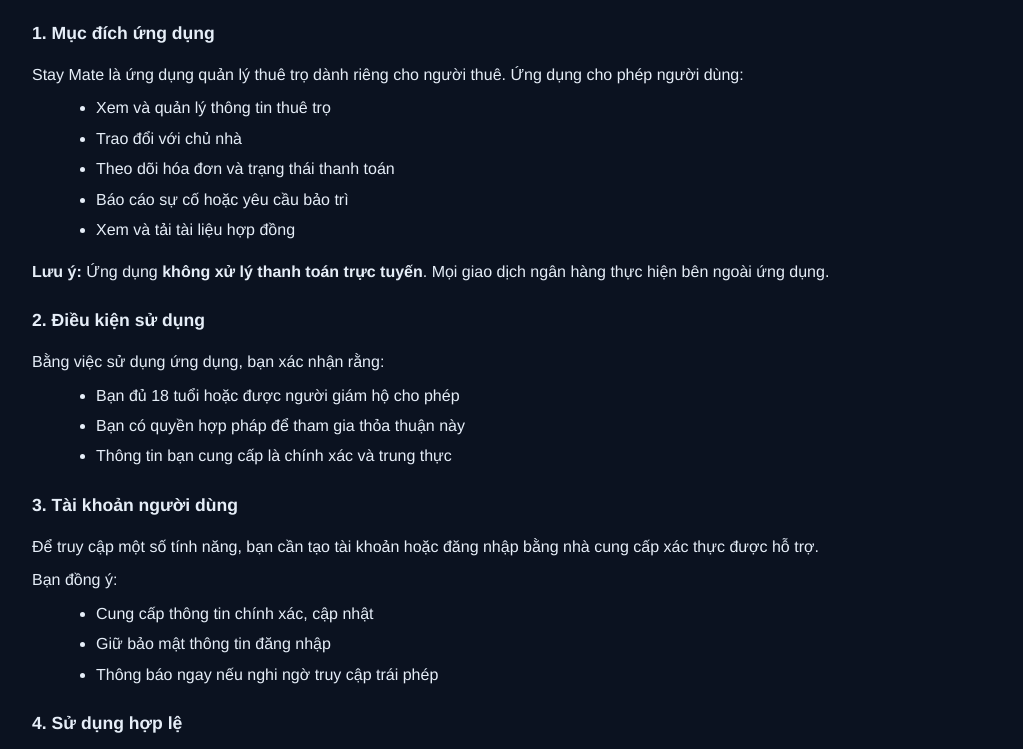
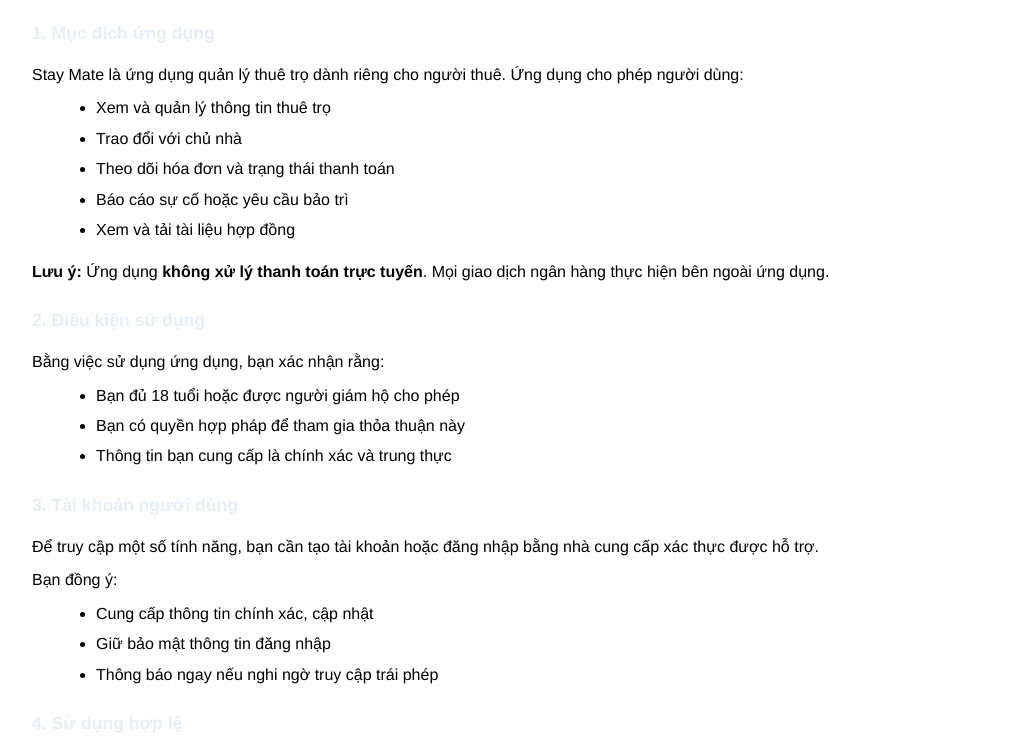
Before and after one commit to kh-thien/terms-of-service-staymate, a plain HTML site: page index.html in a window 1280 px wide. Shown: the part 103-852 px from the top of the page, without its empty margins (128-1151 px from the left). Drawn offline with Linux system fonts and the dark colour scheme.

Commit message:
Add styles for light and dark color schemes

```diff
--- a/index.html
+++ b/index.html
@@ -5,6 +5,17 @@
   <meta name="viewport" content="width=device-width,initial-scale=1">
   <title>Terms of Service - Stay Mate</title>
   <style>
+    html, body {
+  background: #ffffff !important;
+  color: #000000 !important;
+}
+
+@media (prefers-color-scheme: dark) {
+  html, body {
+    background: #ffffff !important;
+    color: #000000 !important;
+  }
+}
     body {
       font-family: 'Helvetica Neue', Helvetica, Arial, sans-serif;
       padding: 1em;
```
